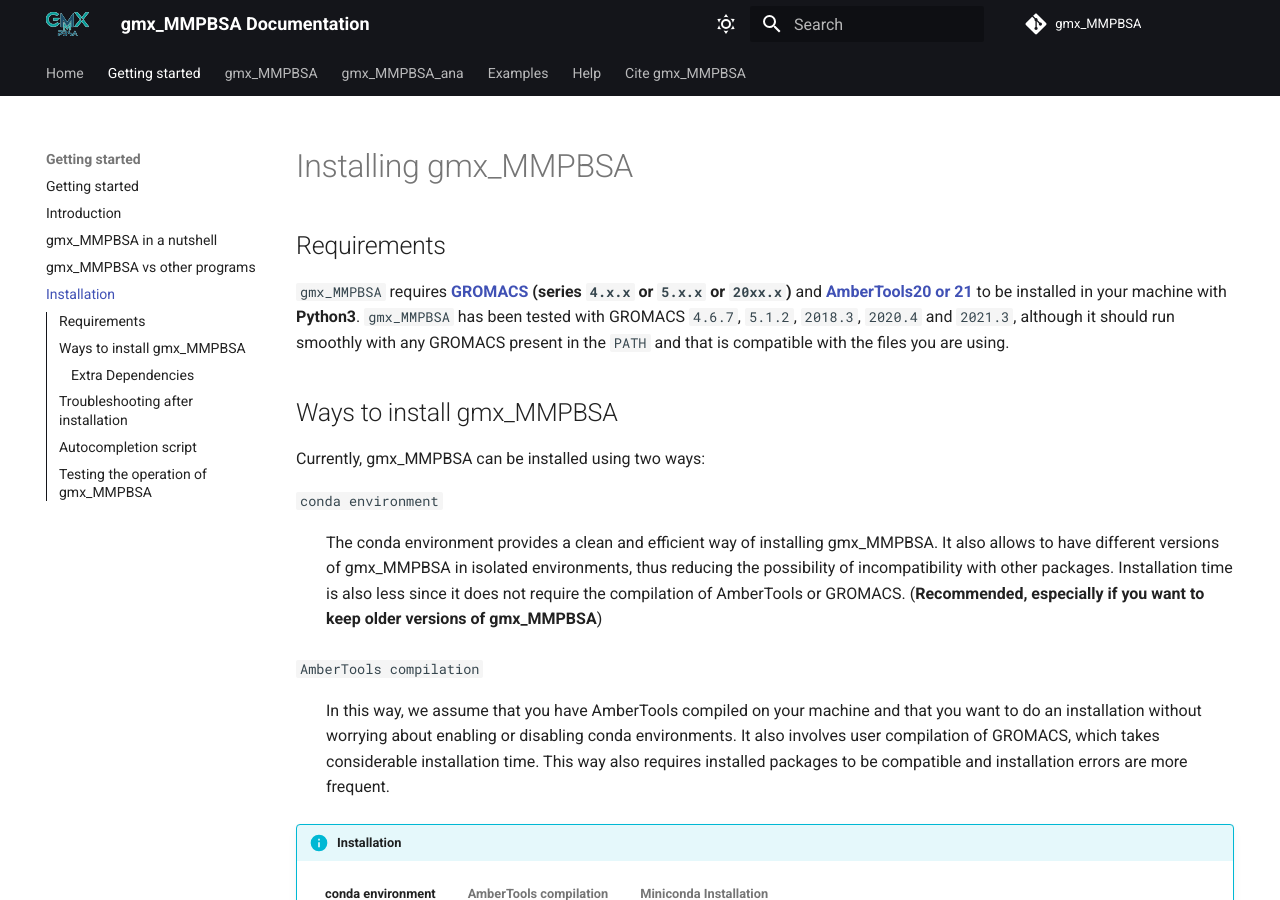
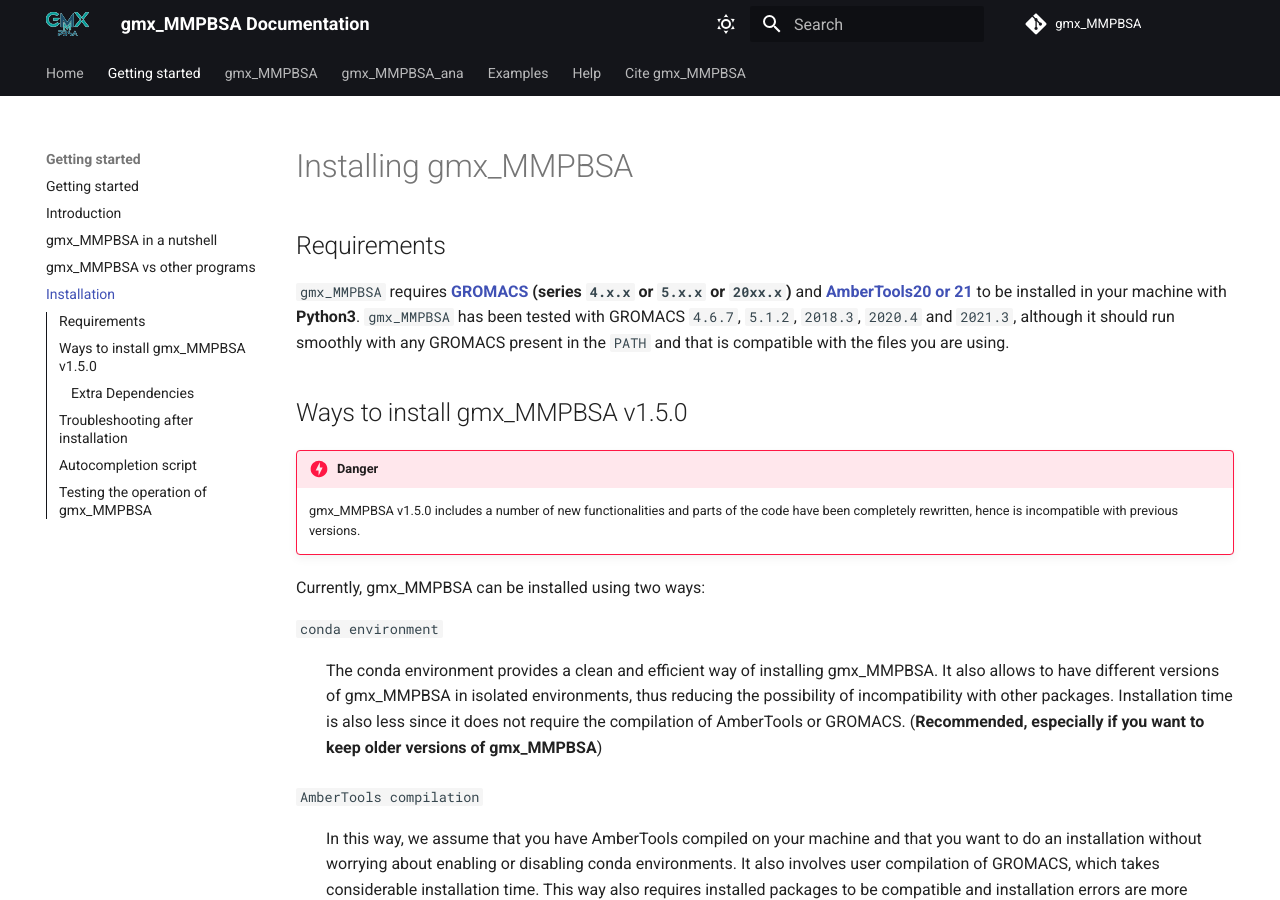
Before and after one commit to Valdes-Tresanco-MS/gmx_MMPBSA, an MkDocs documentation site: the page built from docs/installation.md, in a window 1280 px wide and 900 px high. Built offline with MkDocs 1.6.1 and Material for MkDocs 9.7.7, drawn with Linux system fonts in a browser that asks for light colours; comment, search, counter and statistics services are not loaded.

Commit message:
update doc

```diff
--- a/docs/installation.md
+++ b/docs/installation.md
@@ -10,7 +10,12 @@ title: Installation
 `gmx_MMPBSA` has been tested with GROMACS `4.6.7`, `5.1.2`, `2018.3`, `2020.4` and `2021.3`, although it should run
 smoothly with any GROMACS present in the `PATH` and that is compatible with the files you are using.
 
-## Ways to install gmx_MMPBSA
+## Ways to install gmx_MMPBSA v1.5.0
+
+!!! danger
+    gmx_MMPBSA v1.5.0 includes a number of new functionalities and parts of the code have been completely rewritten,
+    hence is incompatible with previous versions.
+
 Currently, gmx_MMPBSA can be installed using two ways:
 
 `conda environment`
```
